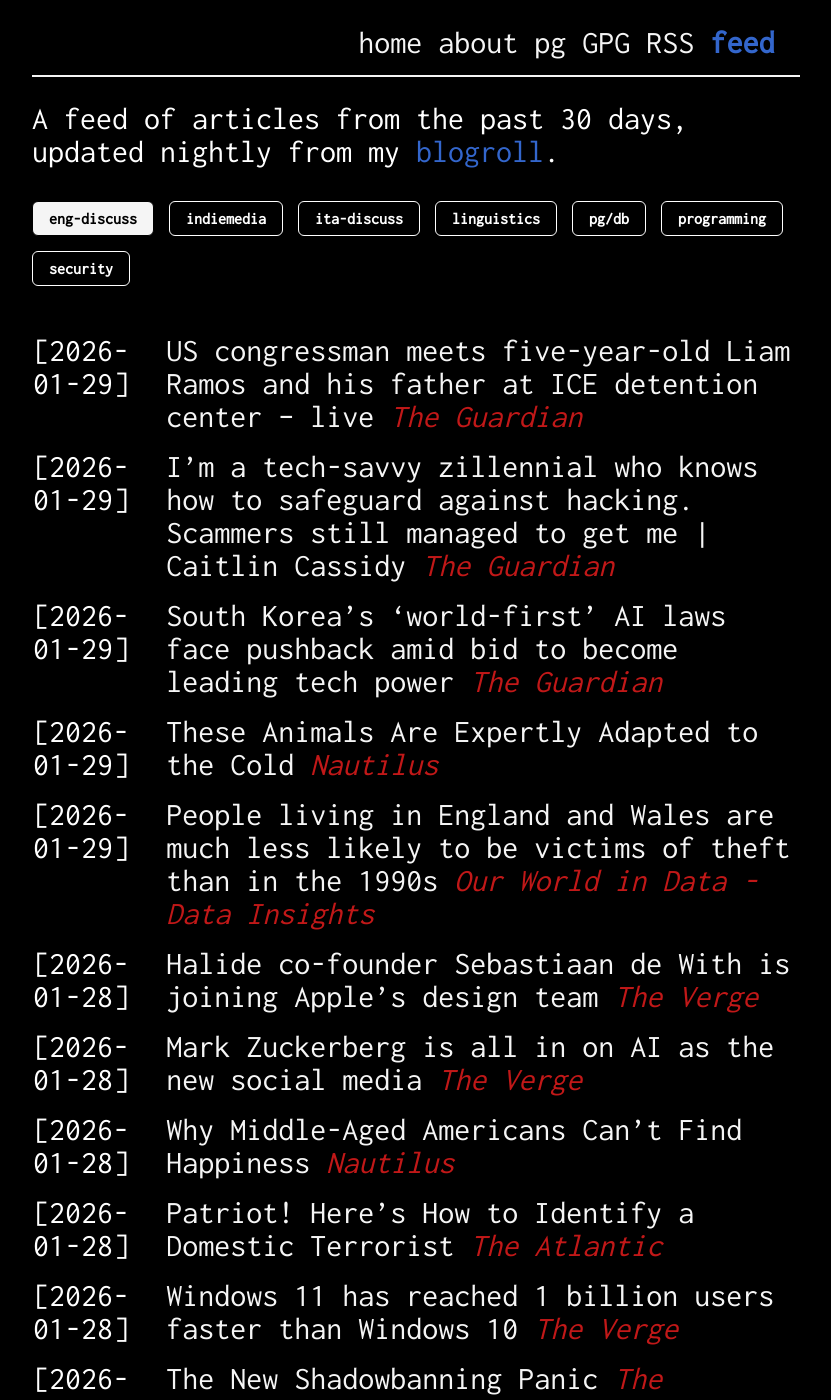
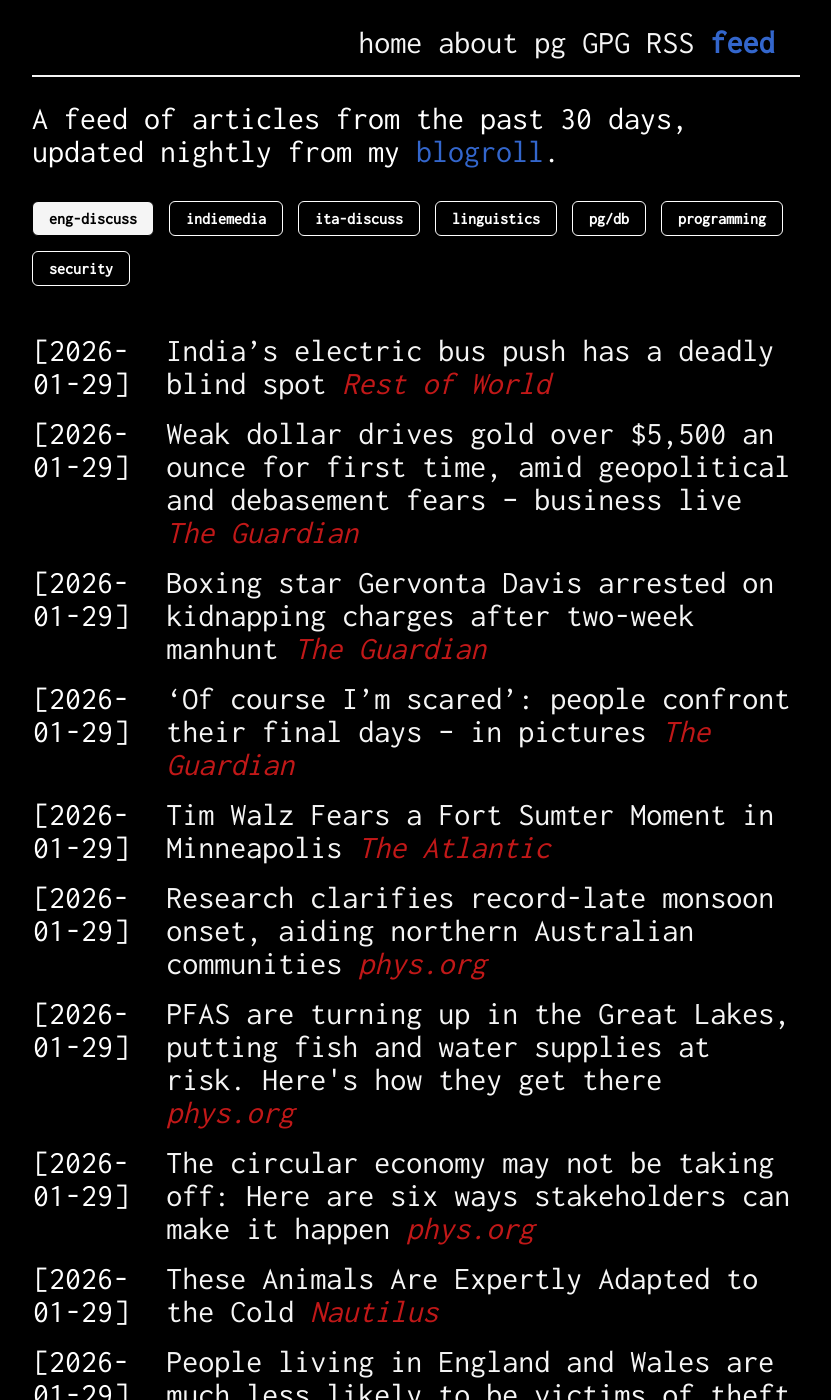
Before and after one commit to giulianopz/giulianopz.github.io, a Jekyll site: the page built from feed.html, in a window 1280 px wide and 1400 px high. Shown: the whole window, without its empty margins (224-1055 px from the left). Built offline with Jekyll 4.4.1, drawn with Linux system fonts in a browser that asks for light colours; nearby versions of some CDN libraries; some of the changed lines change nothing that is shown; some of the changed text lies outside the part shown.

Commit message:
update feeds

```diff
--- a/_data/feed.yaml
+++ b/_data/feed.yaml
@@ -1,16 +1,36 @@
 eng-discuss:
+    - blogName: Rest of World
+      title: India’s electric bus push has a deadly blind spot
+      url: https://restofworld.org/2026/india-electric-bus-accidents/?utm_source=rss&utm_medium=rss&utm_campaign=feeds
+      published: 2026-01-29T08:00:00Z
     - blogName: The Guardian
-      title: US congressman meets five-year-old Liam Ramos and his father at ICE detention center – live
-      url: https://www.theguardian.com/us-news/live/2026/jan/28/ilhan-omar-attack-trump-minneapolis-ecuador-embassy-rubio-venezuela-machado-iran-iraq-latest-news-updates
-      published: 2026-01-29T01:07:32Z
+      title: Weak dollar drives gold over $5,500 an ounce for first time, amid geopolitical and debasement fears – business live
+      url: https://www.theguardian.com/business/live/2026/jan/29/gold-price-weak-dollar-silver-debasement-trade-markets-business-live-news-updates
+      published: 2026-01-29T07:41:24Z
     - blogName: The Guardian
-      title: I’m a tech-savvy zillennial who knows how to safeguard against hacking. Scammers still managed to get me | Caitlin Cassidy
-      url: https://www.theguardian.com/commentisfree/2026/jan/29/tech-savvy-zillennial-knows-about-hacking-gets-scammed
-      published: 2026-01-29T01:00:16Z
+      title: Boxing star Gervonta Davis arrested on kidnapping charges after two-week manhunt
+      url: https://www.theguardian.com/sport/2026/jan/29/boxing-star-gervonta-davis-arrested-on-kidnapping-charges-after-two-week-manhunt
+      published: 2026-01-29T07:12:01Z
     - blogName: The Guardian
-      title: South Korea’s ‘world-first’ AI laws face pushback amid bid to become leading tech power
-      url: https://www.theguardian.com/world/2026/jan/29/south-korea-world-first-ai-regulation-laws
-      published: 2026-01-29T00:31:27Z
+      title: '‘Of course I’m scared’: people confront their final days – in pictures'
+      url: https://www.theguardian.com/artanddesign/gallery/2026/jan/29/sibylle-fendt-people-confront-their-final-days-in-pictures
+      published: 2026-01-29T07:00:40Z
+    - blogName: The Atlantic
+      title: Tim Walz Fears a Fort Sumter Moment in Minneapolis
+      url: https://www.theatlantic.com/politics/2026/01/tim-walz-fort-sumter-minneapolis-ice/685801/?utm_source=feed
+      published: 2026-01-29T02:25:00Z
+    - blogName: phys.org
+      title: Research clarifies record-late monsoon onset, aiding northern Australian communities
+      url: https://phys.org/news/2026-01-late-monsoon-onset-aiding-northern.html
+      published: 2026-01-29T01:00:03Z
+    - blogName: phys.org
+      title: PFAS are turning up in the Great Lakes, putting fish and water supplies at risk. Here's how they get there
+      url: https://phys.org/news/2026-01-pfas-great-lakes-fish.html
+      published: 2026-01-29T01:00:01Z
+    - blogName: phys.org
+      title: 'The circular economy may not be taking off: Here are six ways stakeholders can make it happen'
+      url: https://phys.org/news/2026-01-circular-economy-ways-stakeholders.html
+      published: 2026-01-29T00:10:01Z
     - blogName: Nautilus
       title: These Animals Are Expertly Adapted to the Cold
       url: https://nautil.us/these-animals-are-expertly-adapted-to-the-cold-1264317/
@@ -43,10 +63,6 @@
       title: The New Shadowbanning Panic
       url: https://www.theatlantic.com/technology/2026/01/tiktok-shadowbanning-trump/685798/?utm_source=feed
       published: 2026-01-28T23:00:00Z
-    - blogName: The Atlantic
-      title: Polio Was That Bad
-      url: https://www.theatlantic.com/health/2026/01/polio-vaccine-kirk-milhoan/685793/?utm_source=feed
-      published: 2026-01-28T22:41:19Z
     - blogName: kottke.org
       title: ' Vintage Tourist Maps of Japan '
       url: https://kottke.org/26/01/vintage-tourist-maps-of-japan
@@ -63,22 +79,10 @@
       title: ' The Copyrightability of Fonts Revisited by Matthew Butterick, a type designer &... '
       url: https://kottke.org/26/01/0048249-the-copyrightability-of-f
       published: 2026-01-28T20:28:45Z
-    - blogName: phys.org
-      title: California's iconic Highway 1 is fighting a losing battle against climate change; can it survive?
-      url: https://phys.org/news/2026-01-california-iconic-highway-climate-survive.html
-      published: 2026-01-28T20:20:01Z
-    - blogName: phys.org
-      title: Air pollution crosses borders, and so must the policies aimed at tackling it
-      url: https://phys.org/news/2026-01-air-pollution-borders-policies-aimed.html
-      published: 2026-01-28T20:10:04Z
     - blogName: Scientific American
       title: JWST spots most distant galaxy ever, pushing the limits of the observable universe
       url: https://www.scientificamerican.com/article/jwst-spots-most-distant-galaxy-ever-pushing-the-limits-of-the-observable/
       published: 2026-01-28T20:00:00Z
-    - blogName: phys.org
-      title: Targeted support, belonging initiatives key for financially insecure students
-      url: https://phys.org/news/2026-01-key-financially-insecure-students.html
-      published: 2026-01-28T19:50:01Z
     - blogName: kottke.org
       title: ' Clint Smith visits the National Memorial for Peace and Justice in Montgomery,... '
       url: https://kottke.org/26/01/0048262-clint-smith-visits-the-na
@@ -120,10 +124,6 @@
         Autobiography of a “Jeep” (1943)
       url: https://publicdomainreview.org/collection/autobiography-of-a-jeep
       published: 2026-01-27T16:07:00Z
-    - blogName: Rest of World
-      title: Death of an Indian tech worker
-      url: https://restofworld.org/2026/india-tech-workers-crisis-suicide/?utm_source=rss&utm_medium=rss&utm_campaign=feeds
-      published: 2026-01-27T11:00:00Z
     - blogName: aeon
       title: A lesson in coexistence
       url: https://aeon.co/essays/lessons-in-pluralism-from-a-17th-century-african-town?utm_source=rss-feed
@@ -187,34 +187,50 @@
       url: https://www.scopeofwork.net/five-rides-for-2025/
       published: 2026-01-05T12:30:21Z
 indiemedia:
+    - blogName: Il Post
+      title: Ma Trump non aveva «annientato» il programma nucleare iraniano?
+      url: https://www.ilpost.it/2026/01/29/trump-nuove-minacce-iran-programma-nucleare/
+      published: 2026-01-29T07:58:42Z
+    - blogName: Il Post
+      title: L’FBI ha fatto irruzione in un ufficio elettorale della Georgia, per un’indagine sulle elezioni presidenziali del 2020
+      url: https://www.ilpost.it/2026/01/29/georgia-irruzione-fbi-voto-2020/
+      published: 2026-01-29T07:49:12Z
+    - blogName: Altreconomia
+      title: L’inferno quotidiano. Le carceri israeliane come rete di campi di tortura
+      url: https://altreconomia.it/linferno-quotidiano-le-carceri-israeliane-come-rete-di-campi-di-tortura/
+      published: 2026-01-29T07:34:13Z
+    - blogName: Altreconomia
+      title: A Vicenza è stata abbattuta quasi metà del bosco ex Lanerossi per l’Alta velocità
+      url: https://altreconomia.it/a-vicenza-e-stata-abbattuta-quasi-meta-del-bosco-ex-lanerossi-per-lalta-velocita/
+      published: 2026-01-29T07:24:51Z
+    - blogName: Il Post
+      title: Ep. 1134 – Niente voto per i fuorisede e le altre storie di oggi
+      url: https://www.ilpost.it/episodes/ep-1134-niente-voto-per-i-fuorisede-e-le-altre-storie-di-oggi/
+      published: 2026-01-29T07:19:54Z
     - blogName: Internazionale
-      title: Trump weighs Iran strikes to inspire renewed protests, sources say
-      url: https://www.internazionale.it/ultime-notizie-reuters/2026/01/29/trump-weighs-iran-strikes-to-inspire-renewed-protests-sources-say
-      published: 2026-01-29T00:10:41Z
+      title: Israel parliament gives initial approval for 2026 budget, averting snap election for now
+      url: https://www.internazionale.it/ultime-notizie-reuters/2026/01/29/israel-parliament-gives-initial-approval-for-2026-budget-averting-snap-election-for-now
+      published: 2026-01-29T06:53:46Z
     - blogName: Internazionale
-      title: Sustained gunfire, loud blasts heard in Niger’s capital
-      url: https://www.internazionale.it/ultime-notizie-reuters/2026/01/29/sustained-gunfire-loud-blasts-heard-in-niger-s-capital
-      published: 2026-01-28T23:34:01Z
+      title: Luna
+      url: https://www.internazionale.it/notizie/martina-recchiuti/2026/01/29/luna-kids
+      published: 2026-01-29T06:50:01Z
+    - blogName: Internazionale
+      title: Starmer and Xi discussed tariffs, travel and migration
+      url: https://www.internazionale.it/ultime-notizie-reuters/2026/01/29/starmer-and-xi-discussed-tariffs-travel-and-migration
+      published: 2026-01-29T06:38:17Z
+    - blogName: Appunti di Stefano Feltri
+      title: Dobbiamo prendere sul serio Vannacci?
+      url: https://appunti.substack.com/p/dobbiamo-prendere-sul-serio-vannacci
+      published: 2026-01-29T06:01:08Z
     - blogName: Osservatorio Repressione
       title: '29 Gennaio 1995: Vincenzo Spagnolo “Spagna”'
       url: https://www.osservatoriorepressione.info/29-gennaio-1995-vincenzo-spagnolo-spagna/
       published: 2026-01-28T23:01:24Z
-    - blogName: Il Post
-      title: Il gol del portiere al 98esimo minuto che ha qualificato il Benfica ai playoff di Champions League
-      url: https://www.ilpost.it/flashes/gol-portiere-trubin-benfica-champions-league-real-madrid/
-      published: 2026-01-28T22:26:52Z
-    - blogName: Il Post
-      title: Il Napoli è stato eliminato; Inter, Juventus e Atalanta giocheranno i playoff
-      url: https://www.ilpost.it/2026/01/28/champions-league-ultima-giornata-come-e-andata-juventus-inter-atalanta-napoli/
-      published: 2026-01-28T22:02:10Z
-    - blogName: Internazionale
-      title: Exclusive-US handing over seized tanker to Venezuela, officials say
-      url: https://www.internazionale.it/ultime-notizie-reuters/2026/01/28/exclusive-us-handing-over-seized-tanker-to-venezuela-officials-say
-      published: 2026-01-28T20:58:38Z
-    - blogName: Il Post
-      title: Bruce Springsteen ha dedicato una canzone a chi protesta a Minneapolis
-      url: https://www.ilpost.it/flashes/canzone-springsteen-minneapolis/
-      published: 2026-01-28T19:26:28Z
+    - blogName: Appunti di Stefano Feltri
+      title: Terre rare
+      url: https://appunti.substack.com/p/terre-rare
+      published: 2026-01-28T18:01:25Z
     - blogName: Jacobin Italia
       title: Oltre il ciclone, profitti e servitù militari
       url: https://jacobinitalia.it/oltre-il-ciclone-profitti-e-servitu-militari/
@@ -223,10 +239,6 @@
       title: “A volo d’angelo”. La storia della Bosnia ed Erzegovina a teatro, con leggerezza
       url: https://altreconomia.it/a-volo-dangelo-la-storia-della-bosnia-ed-erzegovina-a-teatro-con-leggerezza/
       published: 2026-01-28T14:43:20Z
-    - blogName: Altreconomia
-      title: Un appello ai docenti e ai vertici delle Università italiane dalla martoriata Striscia di Gaza
-      url: https://altreconomia.it/un-appello-ai-docenti-e-ai-vertici-delle-universita-italiane-dalla-martoriata-striscia-di-gaza/
-      published: 2026-01-28T14:39:46Z
     - blogName: Osservatorio Repressione
       title: 'Volantini sotto tutela: quando la scuola diventa zona controllata'
       url: https://www.osservatoriorepressione.info/volantini-sotto-tutela-quando-la-scuola-diventa-zona-controllata/
@@ -251,14 +263,18 @@
       title: Ripensare politicamente la transizione
       url: https://jacobinitalia.it/ripensare-politicamente-la-transizione/
       published: 2026-01-28T09:27:38Z
+    - blogName: COMPLOTTI!
+      title: Il teppista neofascista più virale del Regno Unito
+      url: https://complotti.substack.com/p/tommy-robinson-neofascista-chi-e
+      published: 2026-01-28T08:30:34Z
     - blogName: IrpiMedia
       title: Chi c’è dietro gli “influencer indipendenti” della destra sovranista
       url: https://irpimedia.irpi.eu/influencer-italiani-destra-sovranista-meloni/?utm_source=rss&utm_medium=rss&utm_campaign=influencer-italiani-destra-sovranista-meloni
       published: 2026-01-28T07:42:04Z
     - blogName: Appunti di Stefano Feltri
-      title: 'Appunti di Geopolitica Podcast: Qual è la vera strategia di Trump per l’America e per l’Europa?'
-      url: https://appunti.substack.com/p/appunti-di-geopolitica-podcast-qual
-      published: 2026-01-27T20:25:01Z
+      title: L’alleanza delle “potenze medie”
+      url: https://appunti.substack.com/p/lalleanza-delle-potenze-medie
+      published: 2026-01-28T06:01:03Z
     - blogName: Fascinazione
       title: 'Scontri tra laziali e napoletani in A1: scatta il divieto di trasferta'
       url: http://www.fascinazione.info/2026/01/scontri-con-i-napoletani-in-a1-bloccati.html
@@ -275,26 +291,14 @@
       title: Ricordare, per l’Olocausto e per tutto
       url: https://jacobinitalia.it/ricordare-per-lolocausto-e-per-tutto/
       published: 2026-01-27T14:36:15Z
-    - blogName: Appunti di Stefano Feltri
-      title: La nebbia normativa sull’AI
-      url: https://appunti.substack.com/p/la-nebbia-normativa-sullai
-      published: 2026-01-27T14:31:39Z
     - blogName: Forte Prenestino
       title: PRO PAL PER LA GIUSTIZIA UNIVERSALE
       url: https://forteprenestino.net/attivita/cinema/3551-pro-pal-per-la-giustizia-universale
       published: 2026-01-27T13:48:53Z
-    - blogName: Altreconomia
-      title: Dalla spiaggia della Striscia di Gaza puoi vedere in faccia il piano genocida di Israele
-      url: https://altreconomia.it/dalla-spiaggia-della-striscia-di-gaza-puoi-vedere-in-faccia-il-piano-genocida-di-israele/
-      published: 2026-01-27T12:39:10Z
     - blogName: DINAMOpress
       title: 'Ddl “Antisemitismo”: una ragion di stato filoisraeliana per reprimere il dissenso'
       url: https://www.dinamopress.it/news/ddl-antisemitismo-una-ragion-di-stato-filoisraeliana-per-reprimere-il-dissenso/?utm_source=rss&utm_medium=rss&utm_campaign=ddl-antisemitismo-una-ragion-di-stato-filoisraeliana-per-reprimere-il-dissenso
       published: 2026-01-27T08:41:18Z
-    - blogName: Appunti di Stefano Feltri
-      title: Il piano eversivo di Trump
-      url: https://appunti.substack.com/p/il-piano-eversivo-di-trump
-      published: 2026-01-27T06:01:17Z
     - blogName: COMPLOTTI!
       title: '"Complotti!" è diventato un podcast'
       url: https://complotti.substack.com/p/complotti-podcast-internazionale
@@ -323,10 +327,6 @@
       title: AbolireLoStatoDiCosePresente@ZazieNelMetrò 19/1
       url: https://www.romattiva.org/abolirelostatodicosepresentezazienelmetro-19-1/
       published: 2026-01-19T10:29:05Z
-    - blogName: COMPLOTTI!
-      title: Cliccatura
-      url: https://complotti.substack.com/p/cliccatura-trump-social
-      published: 2026-01-17T10:35:00Z
     - blogName: S'è Destra
       title: Neonazi di Stato
       url: https://sedestra.substack.com/p/neonazi-di-stato
@@ -348,6 +348,22 @@
       url: https://www.romattiva.org/presidioambasciatausa-3-1/
       published: 2026-01-03T15:06:51Z
 ita-discuss:
+    - blogName: Il Tascabile
+      title: I meme sono morti?
+      url: https://www.iltascabile.com/linguaggi/meme-morti/
+      published: 2026-01-29T07:51:04Z
+    - blogName: Paolo Nori
+      title: La più astratta
+      url: https://www.paolonori.it/la-piu-astratta/
+      published: 2026-01-29T07:42:46Z
+    - blogName: Le parole e le cose
+      title: Contro la scuola neoliberale. Tecniche di resistenza per docenti
+      url: https://www.leparoleelecose.it/contro-la-scuola-neoliberale-tecniche-di-resistenza-per-docenti/
+      published: 2026-01-29T07:33:34Z
+    - blogName: Nazione Indiana
+      title: Dialogo (?) fra una femminista e un misogino
+      url: https://www.nazioneindiana.com/2026/01/29/dialogo-fra-una-femminista-e-un-misogino/
+      published: 2026-01-29T06:00:03Z
     - blogName: Snaporaz
       title: Inattualità della caricatura
       url: https://www.snaporaz.online/inattualita-della-caricatura/
@@ -372,6 +388,10 @@
       title: La sinistra, tra l’ipocrisia dell’ordine mondiale e l’antimperialismo degli imbecilli
       url: https://lucysullacultura.com/la-sinistra-tra-lipocrisia-dellordine-mondiale-e-lantimperialismo-degli-imbecilli/
       published: 2026-01-28T16:00:00Z
+    - blogName: Medusa
+      title: AFROBEATS
+      url: https://medusanewsletter.substack.com/p/afrobeats
+      published: 2026-01-28T14:11:21Z
     - blogName: Francesco Sylos Labini
       title: From Political Economy to Pseudo-Science:Mathematization, the Neutralization of Conflict, and the Crisis of Democracy
       url: https://francescosyloslabini.info/2026/01/28/from-political-economy-to-pseudo-sciencemathematization-the-neutralization-of-conflict-and-the-crisis-of-democracy/
@@ -444,6 +464,10 @@
       title: La storia di F.
       url: https://www.nazioneindiana.com/2026/01/28/la-storia-di-f/
       published: 2026-01-28T06:00:22Z
+    - blogName: Le parole e le cose
+      title: Dispersione nel paesaggio.  Risonanza ecologica e effetti di soggettività in “Noi” di Alessandro Broggi
+      url: https://www.leparoleelecose.it/dispersione-nel-paesaggio-risonanza-ecologica-e-effetti-di-soggettivita-in-noi-di-alessandro-broggi/
+      published: 2026-01-28T05:00:04Z
     - blogName: Snaporaz
       title: 'Il bene reale: “Album Morante”'
       url: https://www.snaporaz.online/il-bene-reale-album-morante/
@@ -516,10 +540,6 @@
       title: Chi è Marty Mauser?
       url: https://www.fatamorganaweb.it/marty-supreme-safdie/
       published: 2026-01-27T07:17:05Z
-    - blogName: Nazione Indiana
-      title: 27 gennaio 2026
-      url: https://www.nazioneindiana.com/2026/01/27/27-gennaio-2026/
-      published: 2026-01-27T06:45:33Z
     - blogName: Le parole e le cose
       title: Il pilota scomparso
       url: https://www.leparoleelecose.it/il-pilota-scomparso/
@@ -548,10 +568,6 @@
       title: Un disertore iraniano/1
       url: https://francoberardi.substack.com/p/un-disertore-iraniano1
       published: 2026-01-26T12:38:53Z
-    - blogName: Paolo Nori
-      title: Chi dobbiamo combattere
-      url: https://www.paolonori.it/chi-dobbiamo-combattere/
-      published: 2026-01-26T12:38:07Z
     - blogName: Lipperatura
       title: ANCORA QUALCHE GIORNO PER GITA AL FARO
       url: https://www.lipperatura.it/ancora-qualche-giorno-per-gita-al-faro/
@@ -568,14 +584,6 @@
       title: Il duopolio tech che schiaccia le medie potenze
       url: https://phastidio.net/2026/01/26/il-duopolio-tech-che-schiaccia-le-medie-potenze/
       published: 2026-01-26T09:00:00Z
-    - blogName: Il Tascabile
-      title: Capitalismo dopaminergico
-      url: https://www.iltascabile.com/scienze/capitalismo-dopaminergico/
-      published: 2026-01-26T08:38:23Z
-    - blogName: Le parole e le cose
-      title: Carbone bianco. Una conversazione con Dimitris Lyacos
-      url: https://www.leparoleelecose.it/carbone-bianco-una-conversazione-con-dimitris-lyacos/
-      published: 2026-01-26T07:22:56Z
     - blogName: L'Indiscreto
       title: 'L’equazione del nulla: Vita e morte di Libb Thims, pseudoscienziato'
       url: https://www.indiscreto.org/lequazione-del-nulla-vita-e-morte-di-libb-thims-pseudoscienziato/
@@ -616,10 +624,6 @@
       title: Latent Eclipse
       url: https://francoberardi.substack.com/p/latent-eclipse
       published: 2026-01-24T12:10:52Z
-    - blogName: Le parole e le cose
-      title: Wicca
-      url: https://www.leparoleelecose.it/wicca/
-      published: 2026-01-24T08:16:42Z
     - blogName: Link Molto Belli
       title: 'Link Molto Belli: Ben Affleck'
       url: https://linkmoltobelli.substack.com/p/link-molto-belli-ben-affleck
@@ -732,10 +736,6 @@
       title: Il pane di Taylor
       url: https://claudiogiunta.it/2026/01/il-pane-di-taylor/
       published: 2026-01-06T21:18:51Z
-    - blogName: Medusa
-      title: EXTRA! PETO
-      url: https://medusanewsletter.substack.com/p/extra-peto
-      published: 2026-01-06T11:41:43Z
     - blogName: Loading...
       title: Underdeveloped Hippos, Fake Courtesy Machines and Antarctic Sounds
       url: https://loadingpleasewait.substack.com/p/underdeveloped-hippos-fake-courtesy
@@ -762,6 +762,10 @@
       url: https://dlc.hypotheses.org/4188
       published: 2026-01-11T14:39:17Z
 pg/db:
+    - blogName: Conserving CPU's cycles ...
+      title: '500 Milliseconds on Planning: How PostgreSQL Statistics Slowed Down a Query 20 Times Over'
+      url: https://danolivo.substack.com/p/500-milliseconds-on-planning-how
+      published: 2026-01-28T15:25:29Z
     - blogName: 'Bruce Momjian: Postgres Blog'
       title: New Presentation
       url: https://momjian.us/main/blogs/pgblog/2026.html#January_28_2026
@@ -994,10 +998,6 @@
       title: Year in community
       url: http://notes.eatonphil.com/2025-12-31-year-in-community.html
       published: 2025-12-31T00:00:00Z
-    - blogName: Just a Theory
-      title: Welcome dmjwk
-      url: https://justatheory.com/2025/12/welcome-dmjwk/
-      published: 2025-12-30T03:21:05Z
 programming:
     - blogName: LWN.net
       title: '[$] LWN.net Weekly Edition for January 29, 2026'
@@ -1023,6 +1023,10 @@
       title: Mourning Didier Spaier
       url: https://lwn.net/Articles/1056384/
       published: 2026-01-28T18:41:25Z
+    - blogName: Michael W Lucas
+      title: December’s Dastardly Sausage
+      url: https://mwl.io/archives/24557
+      published: 2026-01-28T18:15:31Z
     - blogName: LWN.net
       title: OSI pauses 2026 board election cycle
       url: https://lwn.net/Articles/1056376/
@@ -1536,6 +1540,10 @@
       title: The Constitutionality of Geofence Warrants
       url: https://www.schneier.com/blog/archives/2026/01/the-constitutionality-of-geofence-warrants.html
       published: 2026-01-27T12:01:47Z
+    - blogName: Krebs on Security
+      title: Who Operates the Badbox 2.0 Botnet?
+      url: https://krebsonsecurity.com/2026/01/who-operates-the-badbox-2-0-botnet/
+      published: 2026-01-26T16:11:38Z
     - blogName: Schneier on Security
       title: Ireland Proposes Giving Police New Digital Surveillance Powers
       url: https://www.schneier.com/blog/archives/2026/01/ireland-proposes-giving-police-new-digital-surveillance-powers.html
@@ -1548,6 +1556,10 @@
       title: 'Friday Squid Blogging: Giant Squid in the Star Trek Universe'
       url: https://www.schneier.com/blog/archives/2026/01/friday-squid-blogging-giant-squid-in-the-star-trek-universe.html
       published: 2026-01-23T22:03:20Z
+    - blogName: Krebs on Security
+      title: Kimwolf Botnet Lurking in Corporate, Govt. Networks
+      url: https://krebsonsecurity.com/2026/01/kimwolf-botnet-lurking-in-corporate-govt-networks/
+      published: 2026-01-20T18:19:13Z
     - blogName: Project Zero
       title: 'A 0-click exploit chain for the Pixel 9 Part 3: Where do we go from here?'
       url: https://projectzero.google/2026/01/pixel-0-click-part-3.html
@@ -1564,11 +1576,3 @@
       title: Patch Tuesday, January 2026 Edition
       url: https://krebsonsecurity.com/2026/01/patch-tuesday-january-2026-edition/
       published: 2026-01-14T00:47:38Z
-    - blogName: Krebs on Security
-      title: Who Benefited from the Aisuru and Kimwolf Botnets?
-      url: https://krebsonsecurity.com/2026/01/who-benefited-from-the-aisuru-and-kimwolf-botnets/
-      published: 2026-01-08T23:23:43Z
-    - blogName: Krebs on Security
-      title: The Kimwolf Botnet is Stalking Your Local Network
-      url: https://krebsonsecurity.com/2026/01/the-kimwolf-botnet-is-stalking-your-local-network/
-      published: 2026-01-02T14:20:10Z
```
